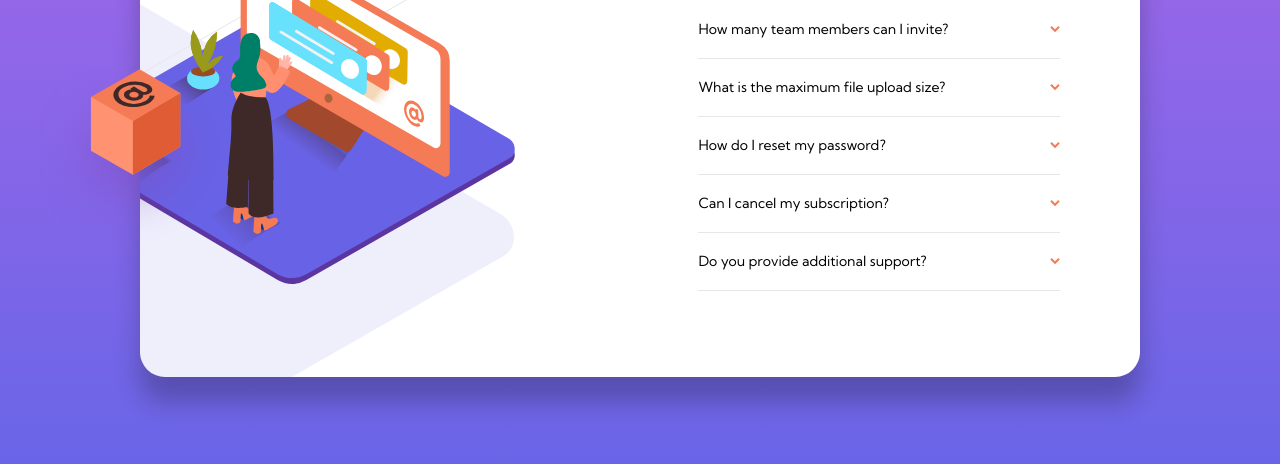
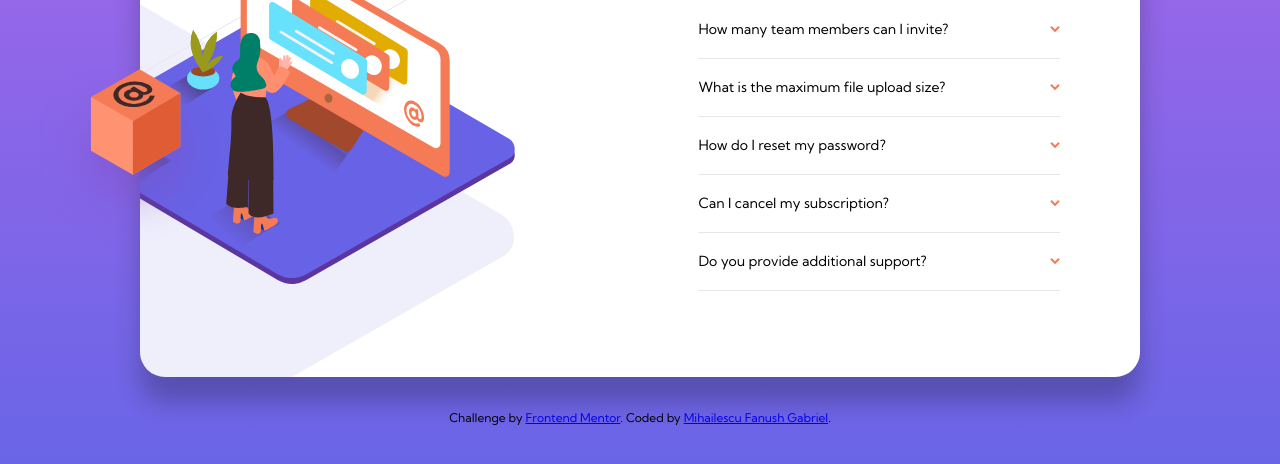
Before and after one commit to Fanushhh/faq-accordion-card-main, a plain HTML site: page index.html in a window 1280 px wide. Shown: the part 282-746 px from the top of the page. Drawn offline with Linux system fonts and the light colour scheme.

Commit message:
different tweaks

```diff
--- a/css/styles.css
+++ b/css/styles.css
@@ -55,6 +55,11 @@ hr{
     border: 0;
     height: 1px;
     background:hsl(240, 5%, 91%);
+}
+
+.attribution{
+    text-align: center;
+
 }
 
 .main-image{
@@ -152,9 +157,7 @@ hr{
 }
 
 @media (min-width:56em){
-    body{
-        z-index: 1;
-    }
+
     .container{
         background-image: url(/images/bg-pattern-desktop.svg);
         background-size:1000px;
@@ -196,4 +199,8 @@ hr{
         text-align: left;
     }
 
+    .attribution{
+        margin-top: 600px;
+    }
+
 }
--- a/index.html
+++ b/index.html
@@ -67,23 +67,14 @@
     </div>
     <hr>
     </section>
+
   </main>
-
-
-
-
-
-
-
-
-
-
-
-
-  <div class="attribution">
-    Challenge by <a href="https://www.frontendmentor.io?ref=challenge" target="_blank">Frontend Mentor</a>.
-    Coded by <a href="#">Mihailescu Fanush Gabriel</a>.
-  </div>
+  <footer>
+    <div class="attribution">
+      Challenge by <a href="https://www.frontendmentor.io?ref=challenge" target="_blank">Frontend Mentor</a>.
+      Coded by <a href="#">Mihailescu Fanush Gabriel</a>.
+    </div>
+  </footer>
   <script src="script.js"></script>
 </body>
 </html>
```
Also changed, not shown: active-state.png (added), desktop-ss.png (added), mobile-ss.png (added), 2 other files.
